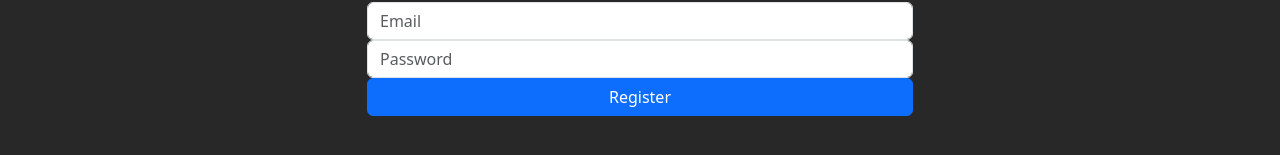
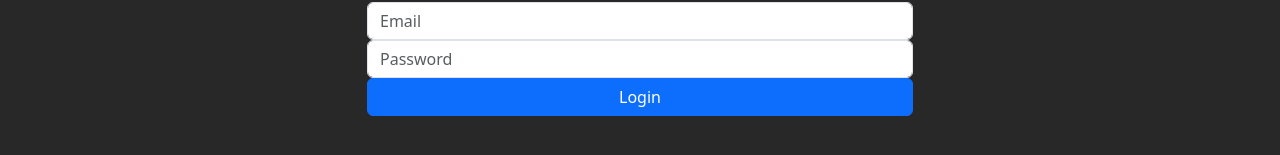
Before and after one commit to siyabongasamkelo/chatApp, a React (Create React App) app in the folder clientside/chatapp/: page /login in a window 1280 px wide. Shown: the part 351-506 px from the top of the page. Built offline with nearby package versions, Linux system fonts and the light colour scheme.

Commit message:
style: removing empty spaces

```diff
--- a/clientside/chatapp/src/pages/Login.js
+++ b/clientside/chatapp/src/pages/Login.js
@@ -36,7 +36,7 @@ const Login = () => {
                 }
               />
               <Button variant="primary" type="submit">
-                Register
+                {isLoginLoading ? "Getting you in..." : "Login"}
               </Button>
 
               {loginError?.error && (
```
